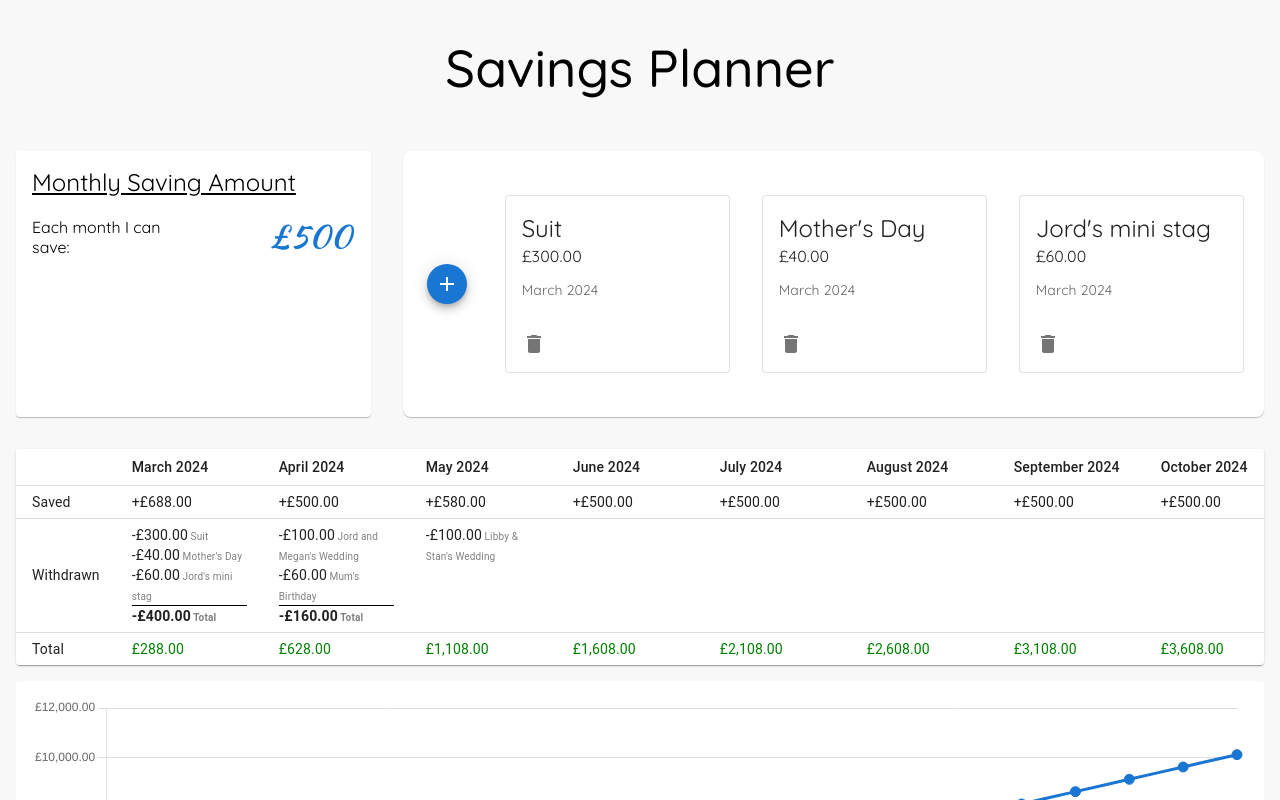
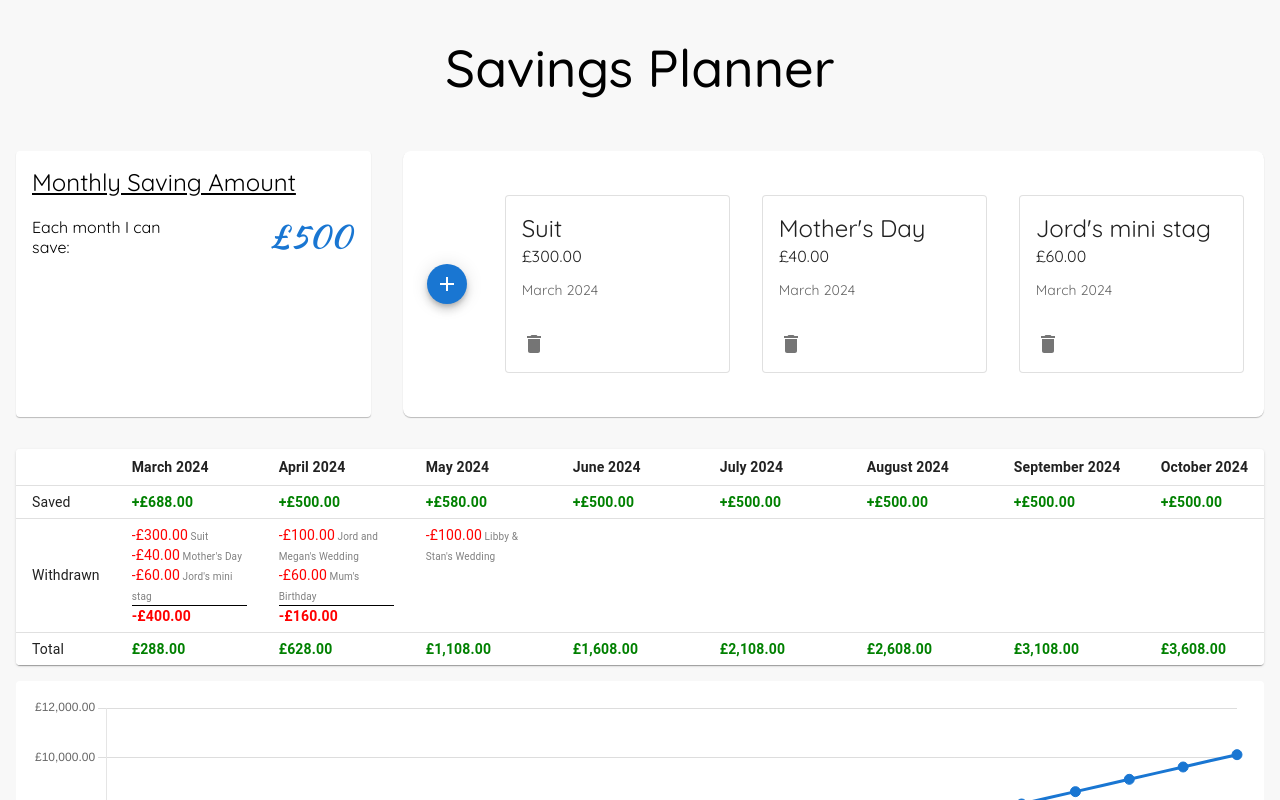
Before and after one commit to AKP-13/savings-planner, a React (Create React App) app: page / in a window 1280 px wide. Shown: the top 800 px of the page. Built offline with nearby package versions, Linux system fonts and the light colour scheme.

Commit message:
Style table cell values

```diff
--- a/src/savingsProjections/SavingsProjectionsTable.tsx
+++ b/src/savingsProjections/SavingsProjectionsTable.tsx
@@ -12,7 +12,7 @@ import {
 // Utils
 import { formattedCurrency } from '../utils/helpers';
 // Styles
-import { SavingGoal, SavingItem, TotalAmount, TotalText } from './styles';
+import { SavingGoal, SavingItem, TotalAmount } from './styles';
 import { TableData, TotalSaved } from '../types';
 
 const StickyCell = styled(TableCell)(() => ({
@@ -32,7 +32,8 @@ const StyledTable = styled(Table)(() => ({
 }));
 
 const TotalCell = styled(TableCell)(({ color }) => ({
-  color: color
+  color: color,
+  fontWeight: 'bold'
 }));
 
 interface Props {
@@ -48,7 +49,7 @@ const SavingsProjectionsTable: FunctionComponent<Props> = ({ tableData, totalSav
           <StickyCell />
 
           {tableData.map(({ month }) => (
-            <TableCell key={month} sx={{ minWidth: '115px' }}>
+            <TableCell key={month} sx={{ minWidth: '115px', fontWeight: 'bold' }}>
               {month}
             </TableCell>
           ))}
@@ -61,7 +62,11 @@ const SavingsProjectionsTable: FunctionComponent<Props> = ({ tableData, totalSav
           </StickyCell>
 
           {tableData.map(({ month, saved }) => (
-            <TableCell key={`${month}-saved`}>{`+${formattedCurrency.format(saved)}`}</TableCell>
+            <TableCell
+              key={`${month}-saved`}
+              sx={{ fontWeight: 'bold', color: 'green' }}>{`+${formattedCurrency.format(
+              saved
+            )}`}</TableCell>
           ))}
         </StyledTableRow>
 
@@ -71,7 +76,7 @@ const SavingsProjectionsTable: FunctionComponent<Props> = ({ tableData, totalSav
           </StickyCell>
           {tableData.map(({ month, savingGoals }) => (
             // Mapping over the months
-            <TableCell key={`${month}-withdrawn`} sx={{ verticalAlign: 'baseline' }}>
+            <TableCell key={`${month}-withdrawn`} sx={{ verticalAlign: 'baseline', color: 'red' }}>
               {savingGoals.map(({ itemToSaveFor, itemAmount }) => (
                 // Mapping over the savingGoals in the month
                 <div key={`${itemToSaveFor}-${itemAmount}`}>
@@ -87,7 +92,6 @@ const SavingsProjectionsTable: FunctionComponent<Props> = ({ tableData, totalSav
                   {`-${formattedCurrency.format(
                     savingGoals.reduce((acc, curr) => acc + Number(curr.itemAmount), 0)
                   )}`}
-                  <TotalText>{` Total`}</TotalText>
                 </TotalAmount>
               )}
             </TableCell>
```
